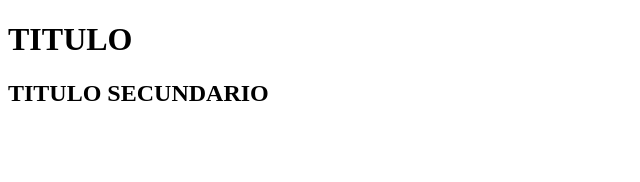
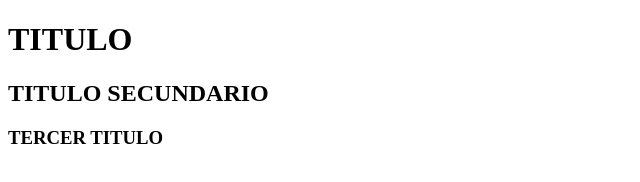
Before and after one commit to ShadeCoder7/PROYECTO_GIT_CESUR, a plain HTML site: page index.html in a window 1280 px wide. Shown: the whole page, without its empty margins (0-640 px from the left). Drawn offline with Linux system fonts and the light colour scheme.

Commit message:
Se ha agregado el tercer titulo

```diff
--- a/index.html
+++ b/index.html
@@ -8,5 +8,6 @@
 <body>
     <h1>TITULO</h1>
     <h2>TITULO SECUNDARIO</h2>
+    <h3>TERCER TITULO</h3>
 </body>
 </html>
```
